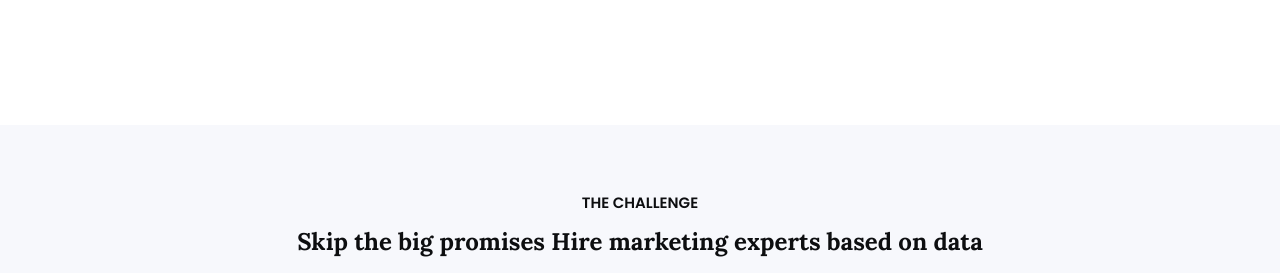
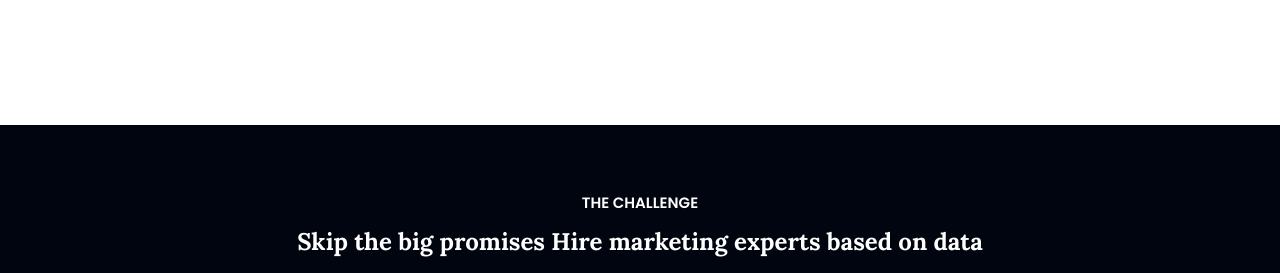
Before and after one commit to fajarfadillahh/coble-hr-template-landing-page-html-css-javascript, a plain HTML site: page index.html in a window 1280 px wide. Shown: the part 1220-1493 px from the top of the page. Drawn offline with nearby package versions, Linux system fonts and the light colour scheme; a script that the page names is missing.

Commit message:
change background-color challenge section

```diff
--- a/scss/index.scss
+++ b/scss/index.scss
@@ -296,7 +296,7 @@ img {
 .challenge {
   &__bg {
     padding: 4rem 0;
-    background-color: #f7f8fc;
+    background-color: #010510;
   }
 
   &__container {
@@ -308,4 +308,10 @@ img {
     text-align: center;
     justify-self: center;
   }
+
+  &__subtitle,
+  &__title,
+  &__text {
+    color: $white-color;
+  }
 }
```
Also changed, not shown: css/index.css.
